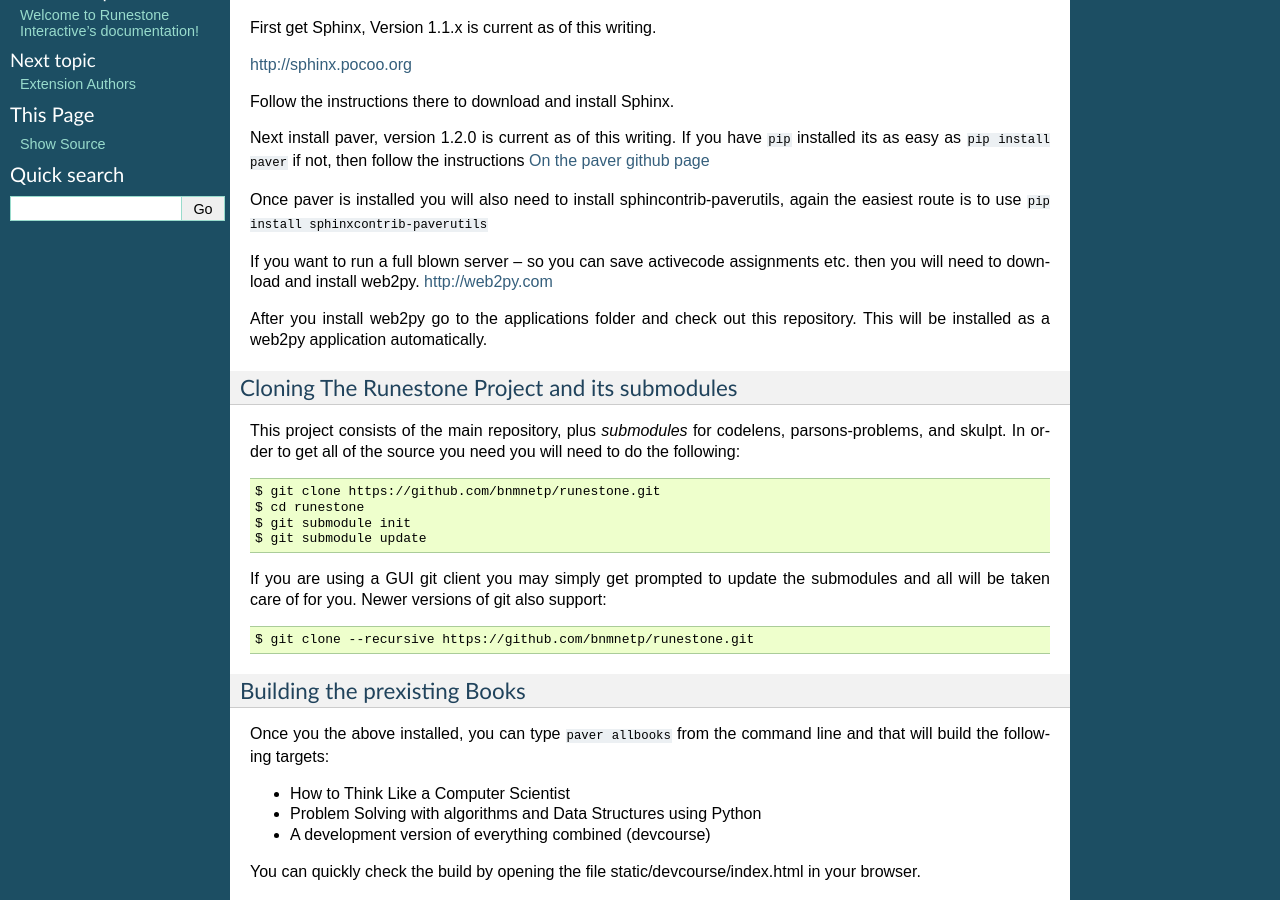
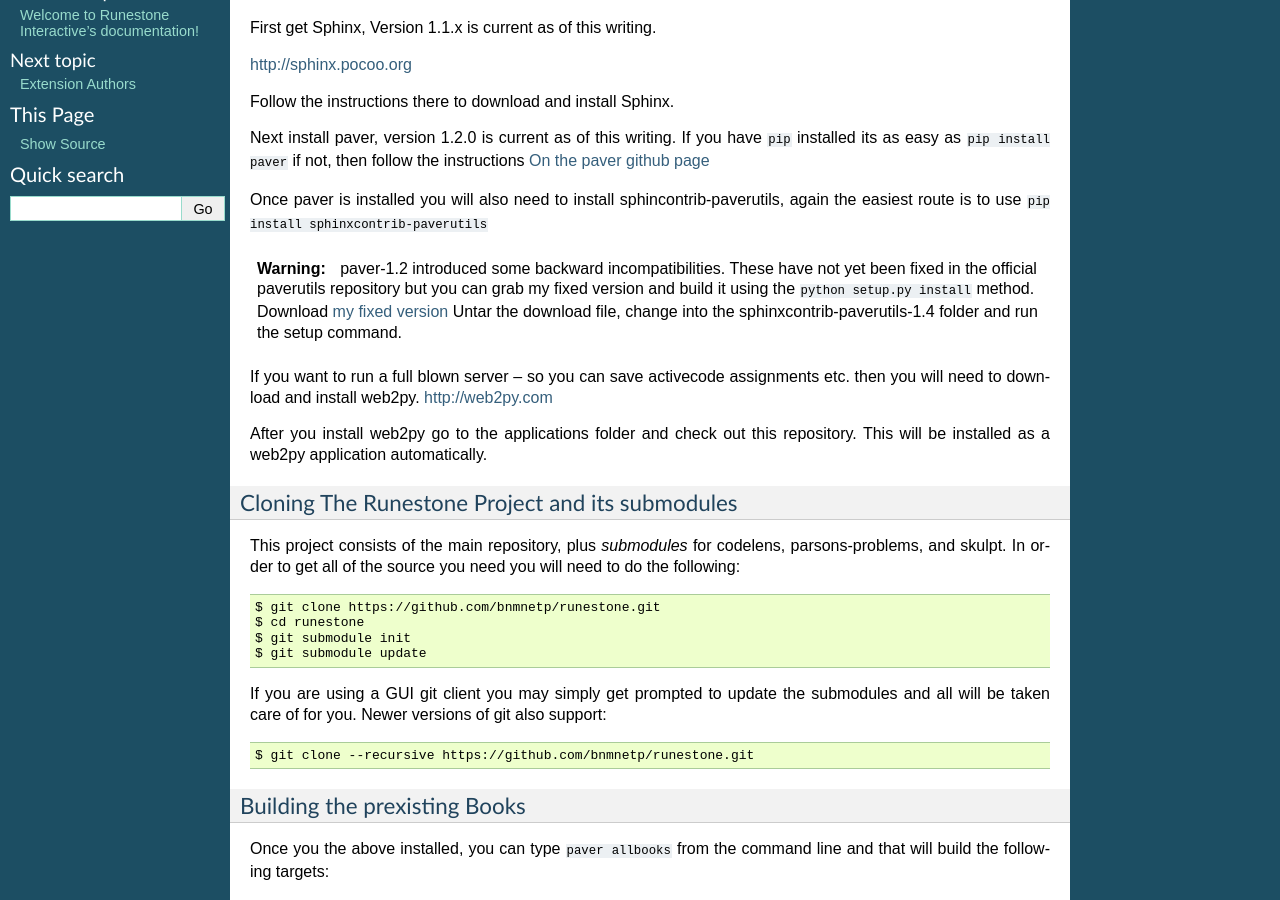
Before and after one commit to RunestoneInteractive/runestoneinteractive.github.io, a Sphinx documentation site: the page built from source/developer.rst, in a window 1280 px wide and 900 px high, scrolled down 376 px. Built offline with Sphinx 7.4.7, drawn with Linux system fonts in a browser that asks for light colours.

Commit message:
add workaround for broken paverutils

```diff
--- a/source/developer.rst
+++ b/source/developer.rst
@@ -23,6 +23,11 @@
 Next install paver, version 1.2.0 is current as of this writing.  If you have ``pip`` installed its as easy as ``pip install paver`` if not, then follow the instructions `On the paver github page <http://paver.github.com/paver/#installation>`_
 
 Once paver is installed you will also need to install sphincontrib-paverutils, again the easiest route is to use ``pip install sphinxcontrib-paverutils``
+
+.. admonition:: Warning
+
+   paver-1.2 introduced some backward incompatibilities.  These have not yet been fixed in the official paverutils repository but you can grab my fixed version and build it using the ``python setup.py install`` method. Download `my fixed version <../_static/sphinxcontrib-paverutils-1.4.1.tar>`_  Untar the download file, change into the sphinxcontrib-paverutils-1.4 folder and run the setup command.
+
 
 If you want to run a full blown server -- so you can save activecode assignments etc. then you will need to download and install web2py.  http://web2py.com
 
```
Also changed, not shown: 8 other files.
